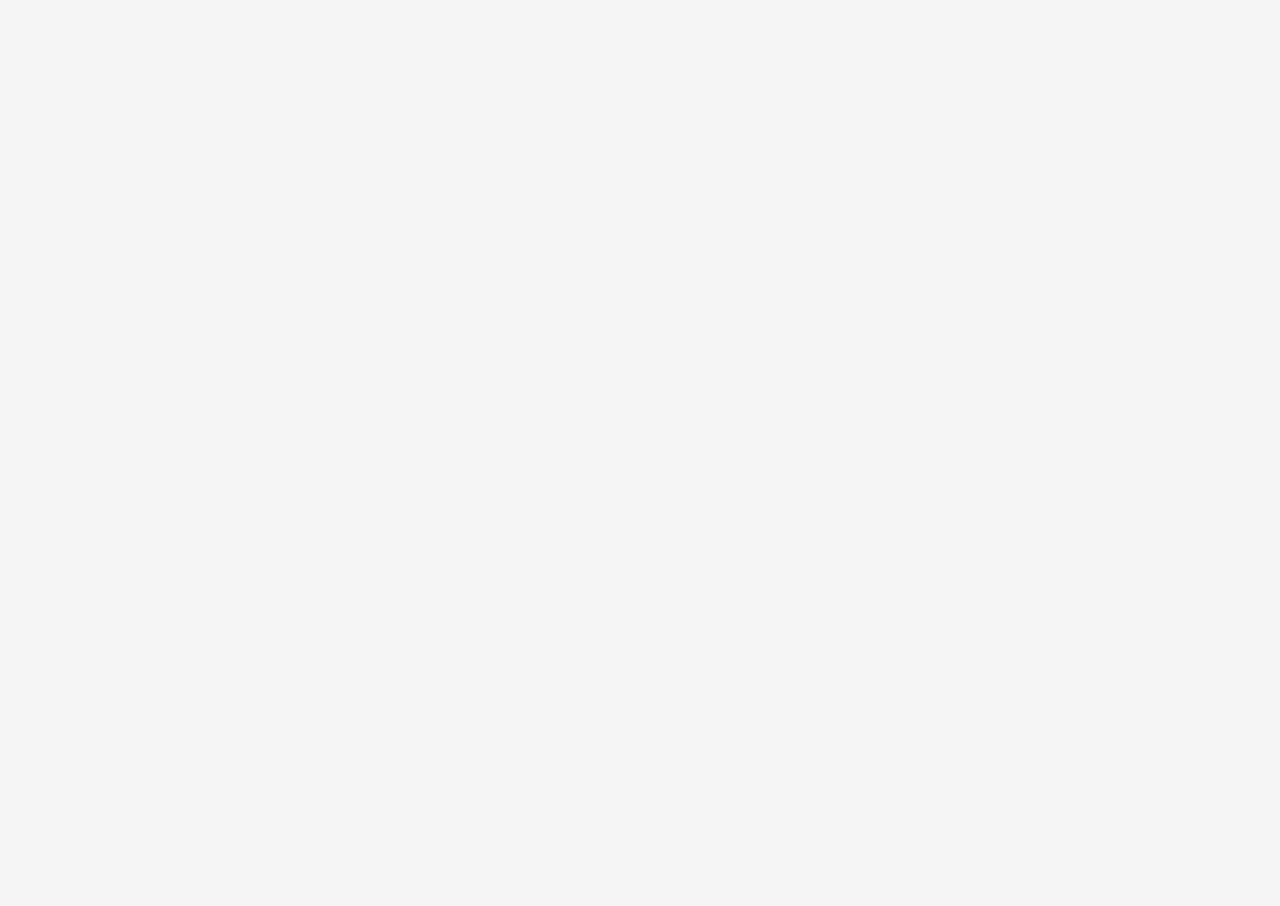
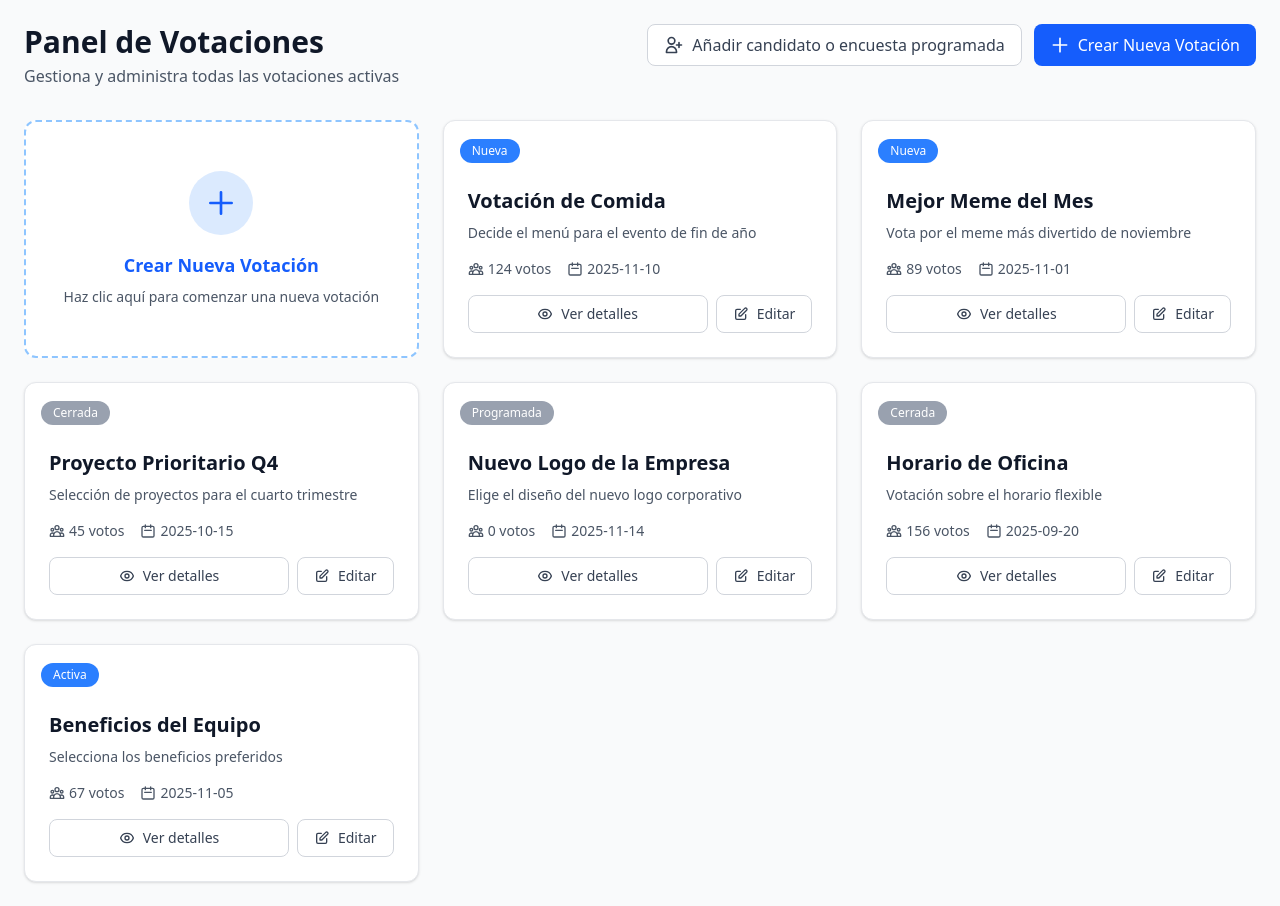
Before and after one commit to adruab2/votacion, a React (Vite) app: page /panel-votaciones in a window 1280 px wide. Before the commit this address had no page. Before the commit the page ends 800 px from the top, so only its background shows below. Built offline with nearby package versions, Linux system fonts and the light colour scheme.

Commit message:
Añadido el componente PanelVotacionesPage y datos de votaciones

```diff
--- a/src/App.jsx
+++ b/src/App.jsx
@@ -3,6 +3,7 @@ import AdminLogin from "./pages/AdminLogin";
 import UserLogin from "./pages/UserLogin";
 import AdminPanelVoto from "./pages/AdminPanelVoto";
 import UserPanelVoto from "./pages/UserPanelVoto";
+import PanelVotacionesPage from "./pages/PanelVotacionesPage";
 
 function App() {
   return (
@@ -13,6 +14,7 @@ function App() {
 
         <Route path="/admin/PanelVoto" element={<AdminPanelVoto />} />
         <Route path="/user/PanelVoto" element={<UserPanelVoto />} />
+        <Route path="/panel-votaciones" element={<PanelVotacionesPage />} />
       </Routes>
     </BrowserRouter>
   );
--- /dev/null
+++ b/src/data/votacionesData.js
@@ -0,0 +1,56 @@
+export const votaciones = [
+  {
+    id: 1,
+    titulo: "Votación de Comida",
+    descripcion: "Decide el menú para el evento de fin de año",
+    votos: 124,
+    fechaFin: "2025-11-10",
+    estado: "activa",
+    badge: "Nueva"
+  },
+  {
+    id: 2,
+    titulo: "Mejor Meme del Mes",
+    descripcion: "Vota por el meme más divertido de noviembre",
+    votos: 89,
+    fechaFin: "2025-11-01",
+    estado: "activa",
+    badge: "Nueva"
+  },
+  {
+    id: 3,
+    titulo: "Proyecto Prioritario Q4",
+    descripcion: "Selección de proyectos para el cuarto trimestre",
+    votos: 45,
+    fechaFin: "2025-10-15",
+    estado: "cerrada",
+    badge: "Cerrada"
+  },
+  {
+    id: 4,
+    titulo: "Nuevo Logo de la Empresa",
+    descripcion: "Elige el diseño del nuevo logo corporativo",
+    votos: 0,
+    fechaFin: "2025-11-14",
+    estado: "programada",
+    badge: "Programada"
+  },
+  {
+    id: 5,
+    titulo: "Horario de Oficina",
+    descripcion: "Votación sobre el horario flexible",
+    votos: 156,
+    fechaFin: "2025-09-20",
+    estado: "cerrada",
+    badge: "Cerrada"
+  },
+  {
+    id: 6,
+    titulo: "Beneficios del Equipo",
+    descripcion: "Selecciona los beneficios preferidos",
+    votos: 67,
+    fechaFin: "2025-11-05",
+    estado: "activa",
+    badge: "Activa"
+  }
+];
--- /dev/null
+++ b/src/pages/PanelVotacionesPage.jsx
@@ -0,0 +1,124 @@
+import { useState } from 'react';
+/* import { useNavigate } from 'react-router-dom'; */
+import { votaciones as votacionesData } from '../data/votacionesData';
+
+function PanelVotacionesPage() {
+  /* const navigate = useNavigate(); */
+  const [votaciones] = useState(votacionesData);
+
+  const getBadgeColor = (badge) => {
+    switch (badge.toLowerCase()) {
+      case 'nueva':
+        return 'bg-blue-500';
+      case 'activa':
+        return 'bg-blue-500';
+      case 'cerrada':
+        return 'bg-gray-400';
+      case 'programada':
+        return 'bg-gray-400';
+      default:
+        return 'bg-blue-500';
+    }
+  };
+
+  return (
+    <div className="min-h-screen bg-gray-50 p-6">
+      <div className="max-w-7xl mx-auto">
+        {/* Header */}
+        <div className="mb-8">
+          <div className="flex justify-between items-start mb-2">
+            <div>
+              <h1 className="text-3xl font-bold text-gray-900">Panel de Votaciones</h1>
+              <p className="text-gray-600 mt-1">Gestiona y administra todas las votaciones activas</p>
+            </div>
+            <div className="flex gap-3">
+              <button className="flex items-center gap-2 px-4 py-2 bg-white border border-gray-300 rounded-lg text-gray-700 hover:bg-gray-50 transition">
+                <svg className="w-5 h-5" fill="none" stroke="currentColor" viewBox="0 0 24 24">
+                  <path strokeLinecap="round" strokeLinejoin="round" strokeWidth={2} d="M18 9v3m0 0v3m0-3h3m-3 0h-3m-2-5a4 4 0 11-8 0 4 4 0 018 0zM3 20a6 6 0 0112 0v1H3v-1z" />
+                </svg>
+                Añadir candidato o encuesta programada
+              </button>
+              <button className="flex items-center gap-2 px-4 py-2 bg-blue-600 text-white rounded-lg hover:bg-blue-700 transition">
+                <svg className="w-5 h-5" fill="none" stroke="currentColor" viewBox="0 0 24 24">
+                  <path strokeLinecap="round" strokeLinejoin="round" strokeWidth={2} d="M12 4v16m8-8H4" />
+                </svg>
+                Crear Nueva Votación
+              </button>
+            </div>
+          </div>
+        </div>
+
+        {/* Grid de votaciones */}
+        <div className="grid grid-cols-1 md:grid-cols-2 lg:grid-cols-3 gap-6">
+          {/* Card de Nueva Votación */}
+          <div className="bg-white border-2 border-dashed border-blue-300 rounded-xl p-8 flex flex-col items-center justify-center hover:border-blue-400 transition cursor-pointer">
+            <div className="w-16 h-16 bg-blue-100 rounded-full flex items-center justify-center mb-4">
+              <svg className="w-8 h-8 text-blue-600" fill="none" stroke="currentColor" viewBox="0 0 24 24">
+                <path strokeLinecap="round" strokeLinejoin="round" strokeWidth={2} d="M12 4v16m8-8H4" />
+              </svg>
+            </div>
+            <h3 className="text-lg font-semibold text-blue-600 mb-2">Crear Nueva Votación</h3>
+            <p className="text-sm text-gray-600 text-center">
+              Haz clic aquí para comenzar una nueva votación
+            </p>
+          </div>
+
+          {/* Cards de votaciones */}
+          {votaciones.map((votacion) => (
+            <div key={votacion.id} className="bg-white rounded-xl shadow-sm border border-gray-200 overflow-hidden hover:shadow-md transition">
+              {/* Badge */}
+              {votacion.badge && (
+                <div className="px-4 pt-4 pb-0">
+                  <span className={`inline-block px-3 py-1 rounded-full text-white text-xs font-medium ${getBadgeColor(votacion.badge)}`}>
+                    {votacion.badge}
+                  </span>
+                </div>
+              )}
+
+              {/* Contenido */}
+              <div className="p-6">
+                <h3 className="text-xl font-bold text-gray-900 mb-2">{votacion.titulo}</h3>
+                <p className="text-gray-600 text-sm mb-4">{votacion.descripcion}</p>
+
+                {/* Stats */}
+                <div className="flex items-center gap-4 mb-4 text-sm text-gray-600">
+                  <div className="flex items-center gap-1">
+                    <svg className="w-4 h-4" fill="none" stroke="currentColor" viewBox="0 0 24 24">
+                      <path strokeLinecap="round" strokeLinejoin="round" strokeWidth={2} d="M17 20h5v-2a3 3 0 00-5.356-1.857M17 20H7m10 0v-2c0-.656-.126-1.283-.356-1.857M7 20H2v-2a3 3 0 015.356-1.857M7 20v-2c0-.656.126-1.283.356-1.857m0 0a5.002 5.002 0 019.288 0M15 7a3 3 0 11-6 0 3 3 0 016 0zm6 3a2 2 0 11-4 0 2 2 0 014 0zM7 10a2 2 0 11-4 0 2 2 0 014 0z" />
+                    </svg>
+                    <span>{votacion.votos} votos</span>
+                  </div>
+                  <div className="flex items-center gap-1">
+                    <svg className="w-4 h-4" fill="none" stroke="currentColor" viewBox="0 0 24 24">
+                      <path strokeLinecap="round" strokeLinejoin="round" strokeWidth={2} d="M8 7V3m8 4V3m-9 8h10M5 21h14a2 2 0 002-2V7a2 2 0 00-2-2H5a2 2 0 00-2 2v12a2 2 0 002 2z" />
+                    </svg>
+                    <span>{votacion.fechaFin}</span>
+                  </div>
+                </div>
+
+                {/* Botones */}
+                <div className="flex gap-2">
+                  <button className="flex-1 flex items-center justify-center gap-2 px-4 py-2 bg-white border border-gray-300 rounded-lg text-gray-700 hover:bg-gray-50 transition text-sm">
+                    <svg className="w-4 h-4" fill="none" stroke="currentColor" viewBox="0 0 24 24">
+                      <path strokeLinecap="round" strokeLinejoin="round" strokeWidth={2} d="M15 12a3 3 0 11-6 0 3 3 0 016 0z" />
+                      <path strokeLinecap="round" strokeLinejoin="round" strokeWidth={2} d="M2.458 12C3.732 7.943 7.523 5 12 5c4.478 0 8.268 2.943 9.542 7-1.274 4.057-5.064 7-9.542 7-4.477 0-8.268-2.943-9.542-7z" />
+                    </svg>
+                    Ver detalles
+                  </button>
+                  <button className="flex items-center justify-center gap-2 px-4 py-2 bg-white border border-gray-300 rounded-lg text-gray-700 hover:bg-gray-50 transition text-sm">
+                    <svg className="w-4 h-4" fill="none" stroke="currentColor" viewBox="0 0 24 24">
+                      <path strokeLinecap="round" strokeLinejoin="round" strokeWidth={2} d="M11 5H6a2 2 0 00-2 2v11a2 2 0 002 2h11a2 2 0 002-2v-5m-1.414-9.414a2 2 0 112.828 2.828L11.828 15H9v-2.828l8.586-8.586z" />
+                    </svg>
+                    Editar
+                  </button>
+                </div>
+              </div>
+            </div>
+          ))}
+        </div>
+      </div>
+    </div>
+  );
+}
+
+export default PanelVotacionesPage;
```
